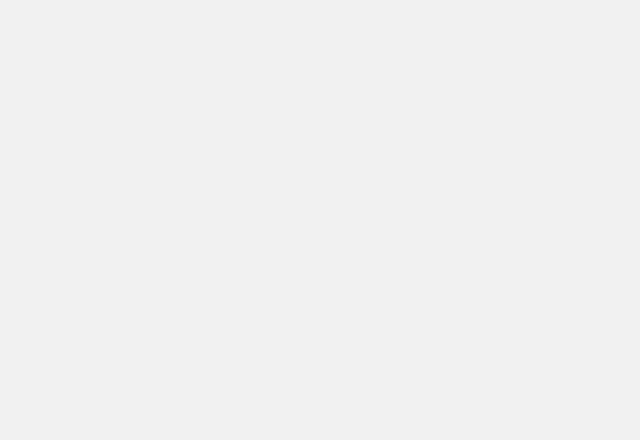
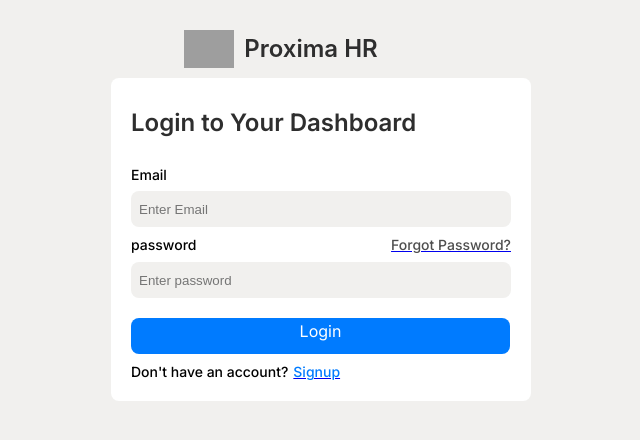
Before and after one commit to ajumobiisaac96/hrmProject, a React (Create React App) app: page /login in a window 1280 px wide. Before the commit this address had no page. Shown: the top 440 px of the page, without its empty margins (359-999 px from the left). Built offline with nearby package versions, Linux system fonts and the light colour scheme; grey boxes are pictures that could not be loaded; a web font is replaced by a local one.

Commit message:
new commit

```diff
--- a/src/App.js
+++ b/src/App.js
@@ -1,7 +1,8 @@
 import './auth/custom.css';
 import { BrowserRouter as Router, Routes, Route, Navigate } from 'react-router-dom';
 import HRregister from './auth/HRregister.jsx';
-import HRsignup from './auth/HRsignup.jsx';
+import HRlogin from './auth/HRlogin.jsx';
+import Forgotpassword from './auth/Forgotpassword.jsx';
 
 function App() {
   return (
@@ -10,7 +11,8 @@ function App() {
         <Routes>
           <Route path="/" element={<Navigate to="/register" />}/>
           <Route path="/register" element={<HRregister />} />
-          <Route path="/signup" element={<HRsignup />} />
+          <Route path="/login" element={<HRlogin />} />
+          <Route path="/forgotpassword" element={<Forgotpassword />} />
         </Routes>
       </div>
     </Router>
--- a/src/auth/HRsignup.jsx
+++ b/src/auth/Forgotpassword.jsx
@@ -3,16 +3,19 @@ import '../auth/custom.css'
 import hrmLogo from '../assets/hrm logo.JPG'
 import { Link } from 'react-router-dom';
 
-const HRsignup = () => {
+const Forgotpassword = () => {
   return (
     <div>
         <div className="logo">
             <img src={hrmLogo} alt=""/>
             <h1>Proxima HR</h1>
         </div>
-
         <div className="container">
-        <div className="text">Login to Your Dashboard </div>
+        <div className="text">Forgot Your Password ? </div>
+        <div className="info">
+            <p>Enter your email address below and we'll send you a
+            code to log in and reset your passsword.</p>
+        </div>
         <div className="inputs">
           </div>
           <div className="input-2">
@@ -20,17 +23,13 @@ const HRsignup = () => {
             <input type="email" placeholder='Enter Email' />
           </div>
 
-          <div className="input-2">
-            <label htmlFor="text">password</label>
-            <input type="password" placeholder='Enter password' />
-          </div>
-        <div className="button">Login</div>
+        <div className="button">Send Code</div>
         <div className="login">
-          <h1>Don't have an account?<Link to="/register"><span>Signup</span></Link></h1>
+          <h1>Remember your Password?<Link to="/login"><span>Login</span></Link></h1>
           </div>
         </div>
-      </div>
+    </div>
   )
 }
 
-export default HRsignup
+export default Forgotpassword
--- /dev/null
+++ b/src/auth/HRlogin.jsx
@@ -0,0 +1,39 @@
+import React from 'react'
+import '../auth/custom.css'
+import hrmLogo from '../assets/hrm logo.JPG'
+import { Link } from 'react-router-dom';
+
+const HRlogin = () => {
+  return (
+    <div>
+        <div className="logo">
+            <img src={hrmLogo} alt=""/>
+            <h1>Proxima HR</h1>
+        </div>
+
+        <div className="container">
+        <div className="text">Login to Your Dashboard </div>
+        <div className="inputs">
+          </div>
+          <div className="input-2">
+            <label htmlFor="text">Email</label>
+            <input type="email" placeholder='Enter Email' />
+          </div>
+
+          <div className="input-2">
+            <div className="forgotpassword">
+            <label htmlFor="text">password</label>
+            <Link to="/forgotpassword"><p>Forgot Password?</p></Link>
+            </div>
+            <input type="password" placeholder='Enter password' />
+          </div>
+        <div className="button">Login</div>
+        <div className="login">
+          <h1>Don't have an account?<Link to="/register"><span>Signup</span></Link></h1>
+          </div>
+        </div>
+      </div>
+  )
+}
+
+export default HRlogin
--- a/src/auth/HRregister.jsx
+++ b/src/auth/HRregister.jsx
@@ -46,7 +46,7 @@ const HRregister = () => {
         </div>
         <div className="button">Create an account</div>
         <div className="login">
-          <h1>Already have an account?<Link to="/signup"><span>Log in</span></Link></h1>
+          <h1>Already have an account?<Link to="/login"><span>Log in</span></Link></h1>
           </div>
       </div>
     </div>
--- a/src/auth/custom.css
+++ b/src/auth/custom.css
@@ -183,3 +183,30 @@
   link{
     text-decoration: none;
   }
+
+ .forgotpassword{
+  display: flex;
+  flex-direction: row;
+  align-items: center;
+  justify-content: space-between;
+  justify-items: center;
+ }
+
+ .forgotpassword p{
+  font-family: Inter;
+  font-size: 14px;
+  font-weight: 500;
+  line-height: 16.94px;
+  color: #4E4E4E;
+  margin-top: 10px;
+ }
+
+ .info{
+  font-family: Inter;
+  font-size: 14px;
+  font-weight: 400;
+  line-height: 16.8px;
+  margin-left: 20px;
+  margin-bottom: 10px;
+  color: #4E4E4E;
+ }
```
